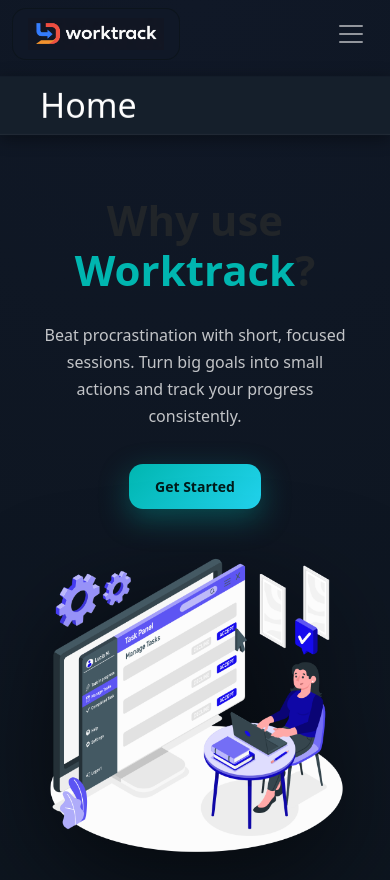
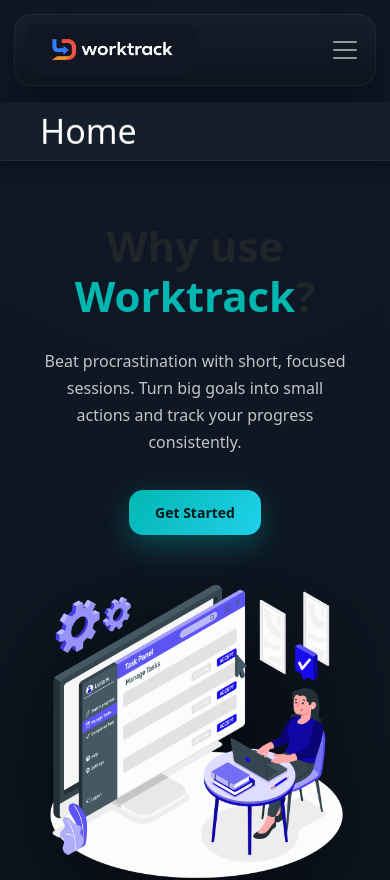
Before and after one commit to vinukjithsara/Task-Maneger, a React (Vite) app: page / in a window 390 px wide. Shown: the top 880 px of the page. Built offline with nearby package versions, Linux system fonts and the light colour scheme.

Commit message:
css editing

```diff
--- a/src/index.css
+++ b/src/index.css
@@ -15,6 +15,155 @@
 }
 
 /* NAVBAR */
+
+.navbar.bg-transparent {
+  margin: 18px 20px 10px;
+  padding: 0;
+  animation: navFade 0.6s ease forwards;
+}
+
+.navbar > .container {
+  min-height: 70px;
+  padding: 12px 20px;
+  border-radius: 20px;
+  background:
+    linear-gradient(
+      180deg,
+      rgba(21, 31, 43, 0.88),
+      rgba(12, 20, 28, 0.82)
+    );
+  backdrop-filter: blur(16px);
+  box-shadow:
+    inset 0 0 0 1px rgba(255, 255, 255, 0.06),
+    0 14px 38px rgba(0, 0, 0, 0.34);
+}
+
+.navbar .logo-pill {
+  transition:
+    transform 0.22s ease,
+    box-shadow 0.22s ease;
+}
+
+.navbar .logo-pill:hover {
+  transform: translateY(-1px);
+  box-shadow:
+    inset 0 0 0 1px rgba(0, 182, 176, 0.22),
+    0 10px 24px rgba(0, 0, 0, 0.28);
+}
+
+.navbar .navbar-nav {
+  gap: 2px;
+}
+
+.navbar .nav-link {
+  position: relative;
+  padding: 8px 12px !important;
+  border-radius: 12px;
+  color: rgba(255, 255, 255, 0.68) !important;
+  font-size: 15px;
+  font-weight: 500;
+  letter-spacing: 0;
+  transition:
+    color 0.2s ease,
+    background 0.2s ease,
+    transform 0.2s ease,
+    text-shadow 0.2s ease;
+}
+
+.navbar .nav-link:hover {
+  color: #22d3ee !important;
+  background: rgba(0, 182, 176, 0.08);
+  transform: translateY(-1px);
+  text-shadow: 0 0 12px rgba(34, 211, 238, 0.25);
+}
+
+.navbar .nav-link.active {
+  color: #00B6B0 !important;
+  background: rgba(0, 182, 176, 0.10);
+  box-shadow:
+    inset 0 0 0 1px rgba(0, 182, 176, 0.18);
+  text-shadow: 0 0 12px rgba(0, 182, 176, 0.22);
+}
+
+.navbar-toggler {
+  width: 44px;
+  height: 40px;
+  border-radius: 14px;
+  background: rgba(255, 255, 255, 0.04);
+  box-shadow: inset 0 0 0 1px rgba(255, 255, 255, 0.08);
+  transition:
+    background 0.2s ease,
+    transform 0.2s ease,
+    box-shadow 0.2s ease;
+}
+
+.navbar-toggler:hover {
+  background: rgba(0, 182, 176, 0.10);
+  transform: translateY(-1px);
+  box-shadow:
+    inset 0 0 0 1px rgba(0, 182, 176, 0.22),
+    0 10px 22px rgba(0, 0, 0, 0.22);
+}
+
+.nav-auth-actions {
+  flex-wrap: wrap;
+  justify-content: center;
+}
+
+.nav-action-btn {
+  border: 1px solid #00B6B0;
+  color: #00B6B0;
+  background: rgba(0, 182, 176, 0.04);
+  font-size: 14px;
+  font-weight: 600;
+  transition:
+    color 0.2s ease,
+    background 0.2s ease,
+    border-color 0.2s ease,
+    transform 0.2s ease,
+    box-shadow 0.2s ease;
+}
+
+.nav-action-btn:hover {
+  color: #e6ffff;
+  background: rgba(0, 182, 176, 0.14);
+  border-color: #00B6B0;
+  transform: translateY(-1px);
+  box-shadow: 0 0 18px rgba(0, 182, 176, 0.18);
+}
+
+.nav-action-btn.logout {
+  border-color: #ff6b6b;
+  color: #ff6b6b;
+  background: rgba(255, 107, 107, 0.04);
+}
+
+.nav-action-btn.logout:hover {
+  color: #ffe8e8;
+  background: rgba(255, 107, 107, 0.12);
+  border-color: #ff6b6b;
+  box-shadow: 0 0 18px rgba(255, 107, 107, 0.16);
+}
+
+.offcanvas.text-bg-dark {
+  background:
+    radial-gradient(circle at 0% 0%, rgba(0, 182, 176, 0.12), transparent 34%),
+    #0C141C !important;
+  box-shadow:
+    inset -1px 0 0 rgba(255, 255, 255, 0.06),
+    16px 0 44px rgba(0, 0, 0, 0.38);
+}
+
+.offcanvas-header {
+  border-color: rgba(255, 255, 255, 0.08) !important;
+}
+
+.offcanvas-title {
+  color: #ffffff;
+  letter-spacing: 1.5px;
+  font-size: 15px;
+  font-weight: 700;
+}
 
 .nav-glass {
   margin: 20px;
@@ -80,6 +229,41 @@
 
 a.btn:hover {
   opacity: 0.9;
+}
+
+@media (max-width: 991px) {
+  .navbar.bg-transparent {
+    margin: 14px 14px 8px;
+  }
+
+  .navbar > .container {
+    min-height: 64px;
+    padding: 10px 14px;
+    border-radius: 18px;
+  }
+
+  .offcanvas-body .navbar-nav {
+    align-items: stretch !important;
+    gap: 8px;
+    width: 100%;
+    margin-bottom: 24px;
+  }
+
+  .offcanvas-body .nav-link {
+    width: 100%;
+    padding: 11px 14px !important;
+    text-align: left;
+  }
+
+  .nav-auth-actions {
+    width: 100%;
+    align-items: stretch !important;
+  }
+
+  .nav-auth-actions .btn {
+    width: 100%;
+    padding: 10px 14px !important;
+  }
 }
 
 /* HERO */
```
